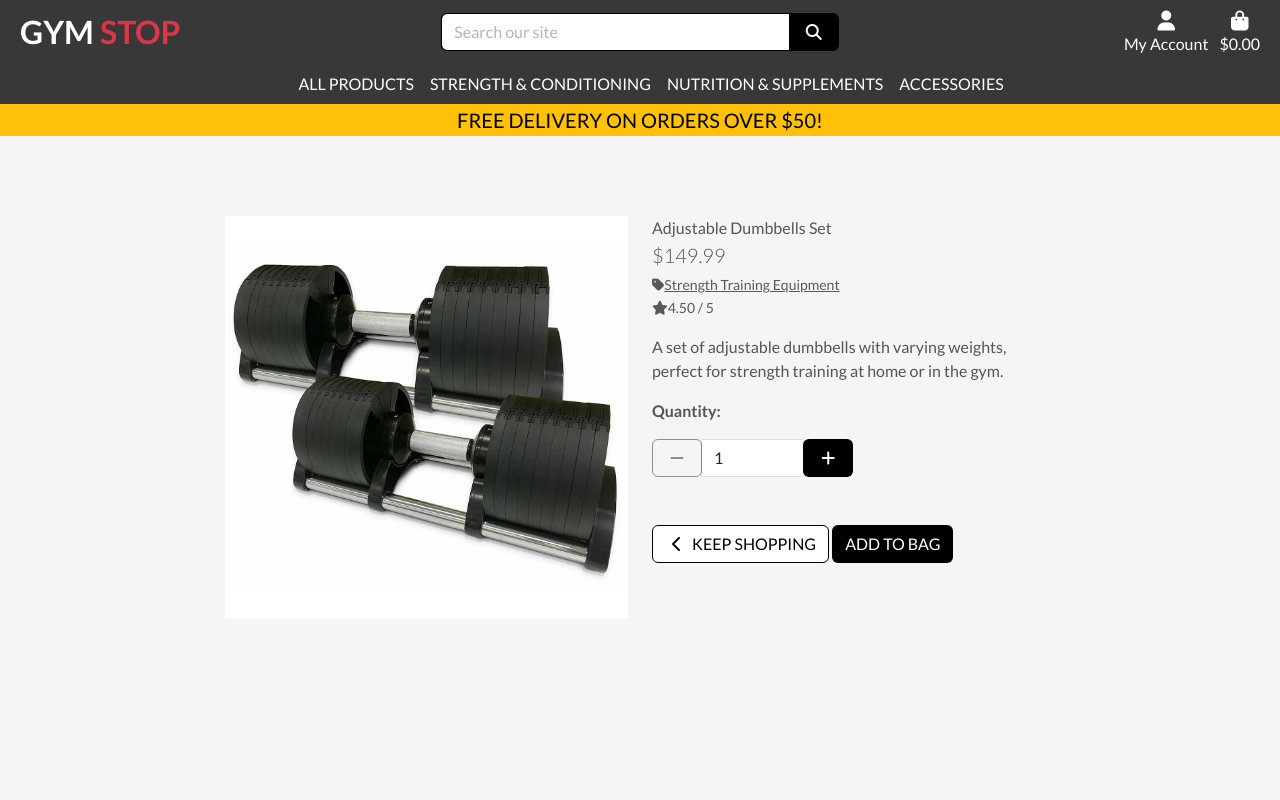
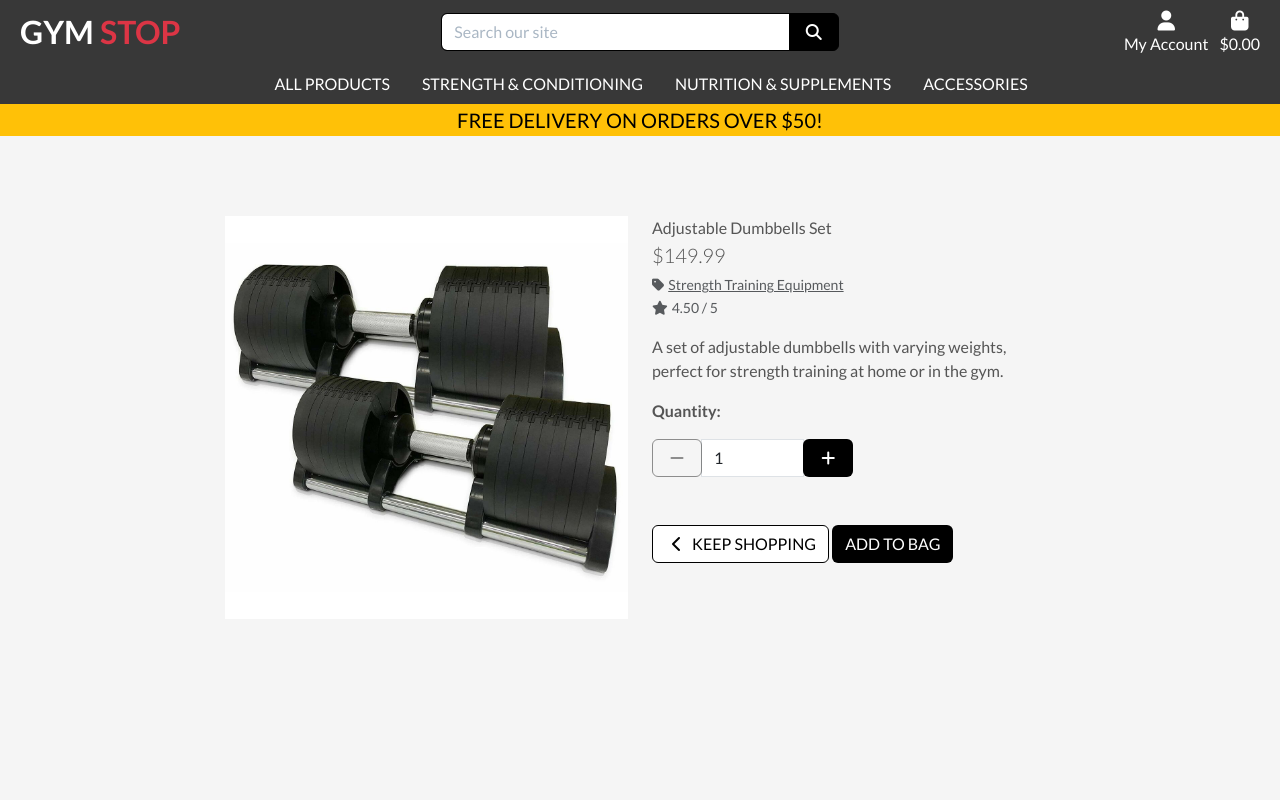
Before and after one commit to DanHodgson12/gym-stop, a Django app: page /products/1/ in a window 1280 px wide. Run offline with Django 3.2, Linux system fonts and the light colour scheme; data comes from the database, SQL or seed files in the repository; some libraries are stand-ins or nearby versions.

Commit message:
feat: changed bootstrap4 margins/padding to bootstrap5

```diff
--- a/checkout/templates/checkout/checkout.html
+++ b/checkout/templates/checkout/checkout.html
@@ -90,10 +90,10 @@
                         {{ order_form.county | as_crispy_field }}
                         {{ order_form.country | as_crispy_field }}
                         {{ order_form.postcode | as_crispy_field }}
-                        <div class="form-check form-check-inline float-end mr-0">
+                        <div class="form-check form-check-inline float-end me-0">
 							{% if user.is_authenticated %}
 								<label class="form-check-label" for="id-save-info">Save this delivery information to my profile</label>
-                                <input class="form-check-input ml-2 mr-0" type="checkbox" id="id-save-info" name="save-info" checked>
+                                <input class="form-check-input mx-2" type="checkbox" id="id-save-info" name="save-info" checked>
 							{% else %}
 								<label class="form-check-label" for="id-save-info">
                                     <a class="text-info" href="{% url 'account_signup' %}">Create an account</a> or
--- a/checkout/templates/checkout/checkout_success.html
+++ b/checkout/templates/checkout/checkout_success.html
@@ -196,12 +196,12 @@
                 {% if from_profile %}
                     <a href="{% url 'profile' %} " class="btn btn-black rounded my-2">
                         <span class="text-uppercase">Back to Profile</strong>!</span>
-                        <span class="icon mr-2">&#128170;</span>
+                        <span class="icon">&#128170;</span>
                     </a>
                 {% else %}
                     <a href="{% url 'products' %}?category=gym_essentials" class="btn btn-black rounded my-2">
                         <span class="text-uppercase">Now check out our <strong>Gym Essentials</strong>!</span>
-                        <span class="icon mr-2">&#128170;</span>
+                        <span class="icon">&#128170;</span>
                     </a>
                 {% endif %}
 			</div>
--- a/products/templates/products/product_detail.html
+++ b/products/templates/products/product_detail.html
@@ -38,19 +38,19 @@
                     {% if product.category %}
                         <p class="small mt-1 mb-0">
                             <a class="text-muted" href="{% url 'products' %}?category={{ product.category.name }}">
-                                <i class="fas fa-tag mr-1"></i>{{ product.category.friendly_name }}
+                                <i class="fas fa-tag me-1"></i>{{ product.category.friendly_name }}
                             </a>
                         </p>
                     {% endif %}
 
                     {% if product.rating %}
-                        <small class="text-muted"><i class="fas fa-star mr-1"></i>{{ product.rating }} / 5</small>
+                        <small class="text-muted"><i class="fas fa-star me-1"></i>{{ product.rating }} / 5</small>
                     {% else %}
                         <small class="text-muted">No Rating</small>
                     {% endif %}
 
                     {% if request.user.is_superuser %}
-                        <small class="ml-3">
+                        <small class="ms-3">
                             <a href="{% url 'edit_product' product.id %}">Edit</a> |
                             <a class="text-danger" href="{% url 'delete_product' product.id %}">Delete</a>
                         </small>
--- a/products/templates/products/products.html
+++ b/products/templates/products/products.html
@@ -91,7 +91,7 @@
                                             {% endif %}
 
                                             {% if product.rating %}
-                                                <small class="text-white"><i class="fas fa-star mr-1"></i>{{ product.rating }} / 5</small>
+                                                <small class="text-white"><i class="fas fa-star me-1"></i>{{ product.rating }} / 5</small>
                                             {% else %}
                                                 <small class="text-white">No Rating</small>
                                             {% endif %}
--- a/templates/includes/main-nav.html
+++ b/templates/includes/main-nav.html
@@ -3,14 +3,14 @@
 
         <!-- Home Link -->
         <li class="nav-item d-block d-lg-none">
-            <a class="logo-font font-weight-bold nav-link text-white mr-5" href="{% url 'home' %}" id="home-link">
+            <a class="logo-font font-weight-bold nav-link text-white me-3" href="{% url 'home' %}" id="home-link">
                 Home
             </a>
         </li>
 
         <!-- All Products -->
         <li class="nav-item dropdown">
-            <a class="logo-font font-weight-bold nav-link text-white mr-5" href="#" id="all-products-link" data-bs-toggle="dropdown" aria-haspopup="true" aria-expanded="false">
+            <a class="logo-font font-weight-bold nav-link text-white me-3" href="#" id="all-products-link" data-bs-toggle="dropdown" aria-haspopup="true" aria-expanded="false">
                 All Products
             </a>
             <div class="dropdown-menu nav-dropdown border-0" aria-labelledby="all-products-link">
@@ -23,7 +23,7 @@
 
         <!-- Strength & Conditioning -->
         <li class="nav-item dropdown">
-            <a class="logo-font font-weight-bold nav-link text-white mr-5" href="#" id="strength-conditioning-link" data-bs-toggle="dropdown" aria-haspopup="true" aria-expanded="false">
+            <a class="logo-font font-weight-bold nav-link text-white me-3" href="#" id="strength-conditioning-link" data-bs-toggle="dropdown" aria-haspopup="true" aria-expanded="false">
                 Strength & Conditioning
             </a>
             <div class="dropdown-menu nav-dropdown border-0" aria-labelledby="strength-conditioning-link">
@@ -36,7 +36,7 @@
 
         <!-- Nutrition & Supplements -->
         <li class="nav-item dropdown">
-            <a class="logo-font font-weight-bold nav-link text-white mr-5" href="#" id="nutrition-supplements-link" data-bs-toggle="dropdown" aria-haspopup="true" aria-expanded="false">
+            <a class="logo-font font-weight-bold nav-link text-white me-3" href="#" id="nutrition-supplements-link" data-bs-toggle="dropdown" aria-haspopup="true" aria-expanded="false">
                 Nutrition & Supplements
             </a>
             <div class="dropdown-menu nav-dropdown border-0" aria-labelledby="nutrition-supplements-link">
```
